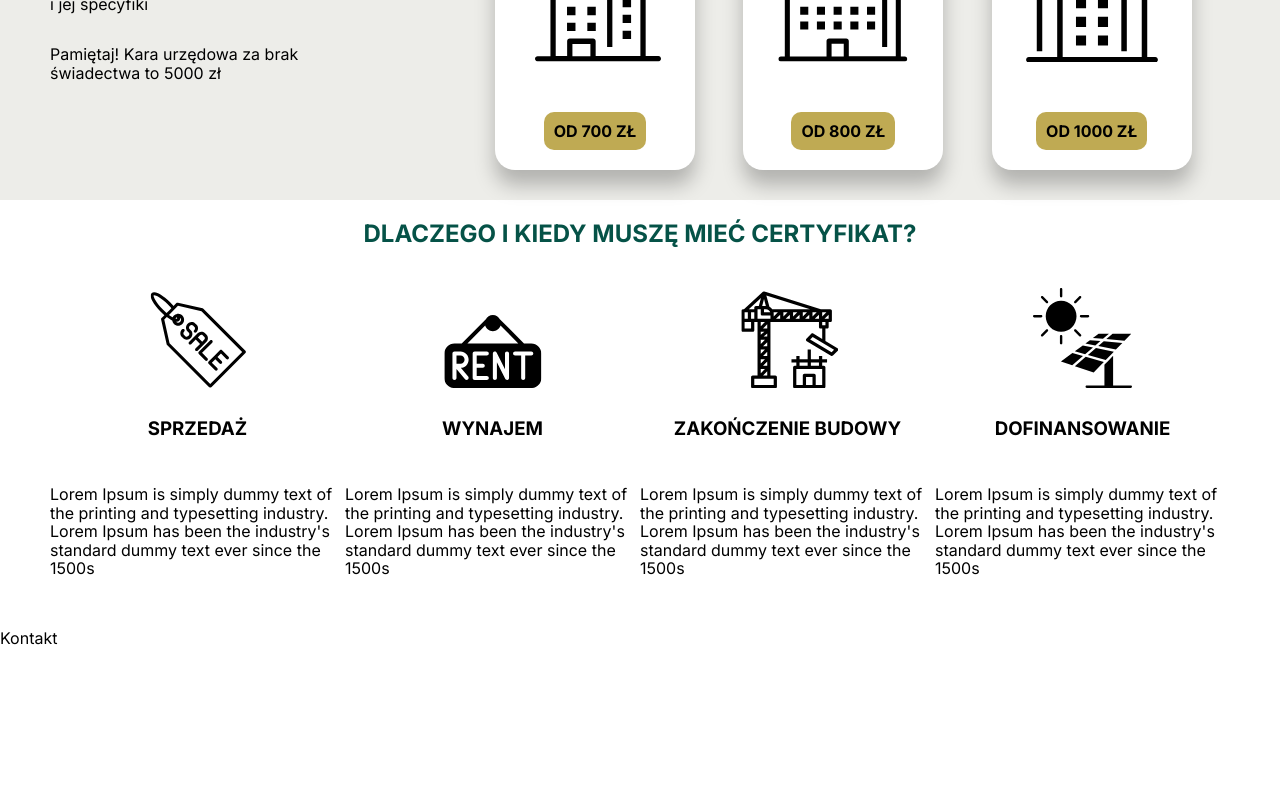
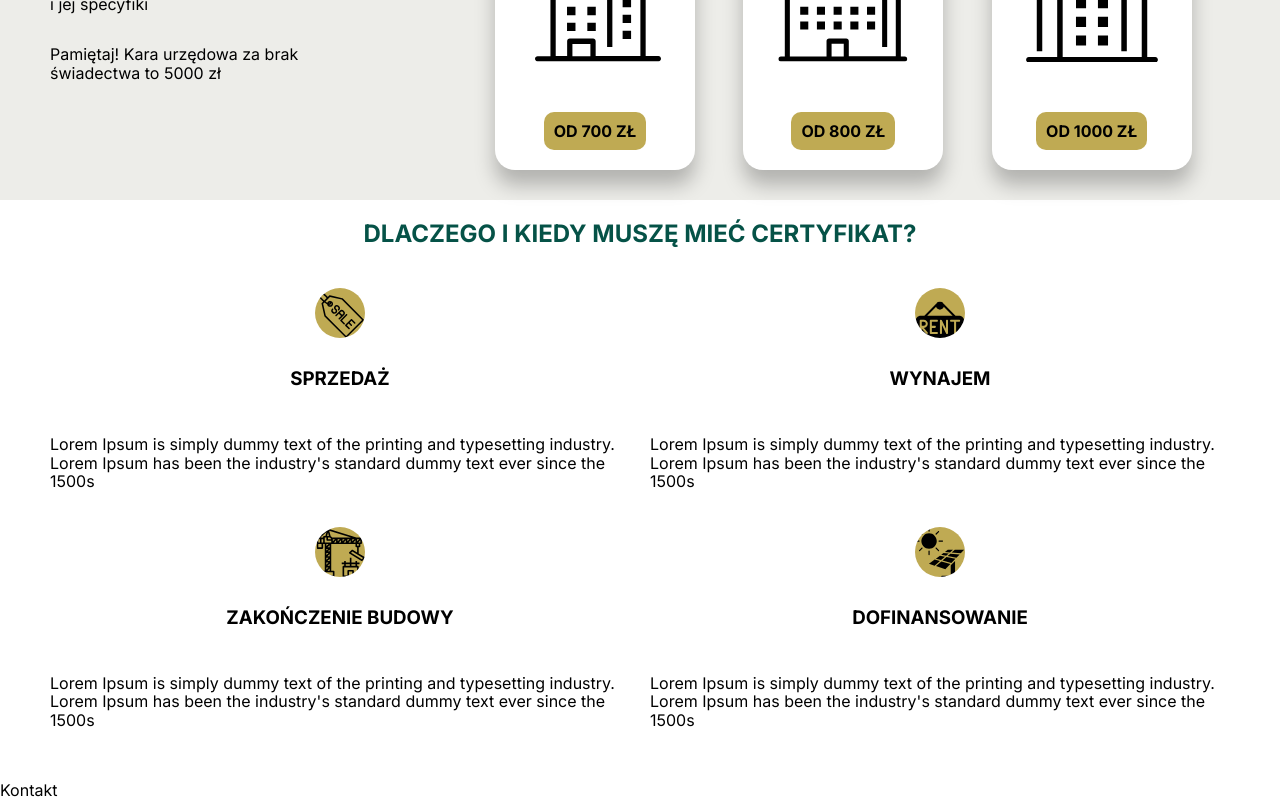
Before and after one commit to JustynaKow/Energyscan.pl, a React (Create React App) app: page / in a window 1280 px wide. Shown: the part 746-1546 px from the top of the page. Before the commit the page ends 1394 px from the top, so only its background shows below. Built offline with nearby package versions, Linux system fonts and the light colour scheme.

Commit message:
changing style in Przeslanki

```diff
--- a/src/components/Przesłanki/styled.js
+++ b/src/components/Przesłanki/styled.js
@@ -5,9 +5,10 @@ import sale from "../../images/sale.svg";
 import sell from "../../images/sell.svg";
 
 export const Kontener = styled.div`
-    display: flex;
+    display: grid;
+    grid-template-columns: 1fr 1fr;
     padding: 20px 50px;
-
+    grid-gap: 20px;
 `;
 
 export const Tytuł = styled.h2`
@@ -30,28 +31,32 @@ export const Podtytuł = styled.h3`
 `;
 
 export const Sprzedaż = styled.div`
-    background: center / contain no-repeat url("${sale}");
-    width: 100px;
-    height: 100px;
+    background: center / contain no-repeat url("${sale}") ${({theme}) => theme.color.husk};
+    border-radius: 50%;
+    width: 50px;
+    height: 50px;
 `;
 
 export const Opis = styled.p`
 `;
 
 export const Wynajem = styled.div`
-    background: center / contain no-repeat url("${rent}");
-    width: 100px;
-    height: 100px;
+    background: center / contain no-repeat url("${rent}") ${({theme}) => theme.color.husk};
+    border-radius: 50%;
+    width: 50px;
+    height: 50px;
 `;
 
 export const Budowa = styled.div`
-    background: center / contain no-repeat url("${sell}");
-    width: 100px;
-    height: 100px;
+    background: center / contain no-repeat url("${sell}") ${({theme}) => theme.color.husk};
+    border-radius: 50%;
+    width: 50px;
+    height: 50px;
 `;
 
 export const Dofinansowanie = styled.div`
-    background: center / contain no-repeat url("${foto}");
-    width: 100px;
-    height: 100px;
+    background: center / contain no-repeat url("${foto}") ${({theme}) => theme.color.husk};
+    border-radius: 50%;
+    width: 50px;
+    height: 50px;
 `;
```
